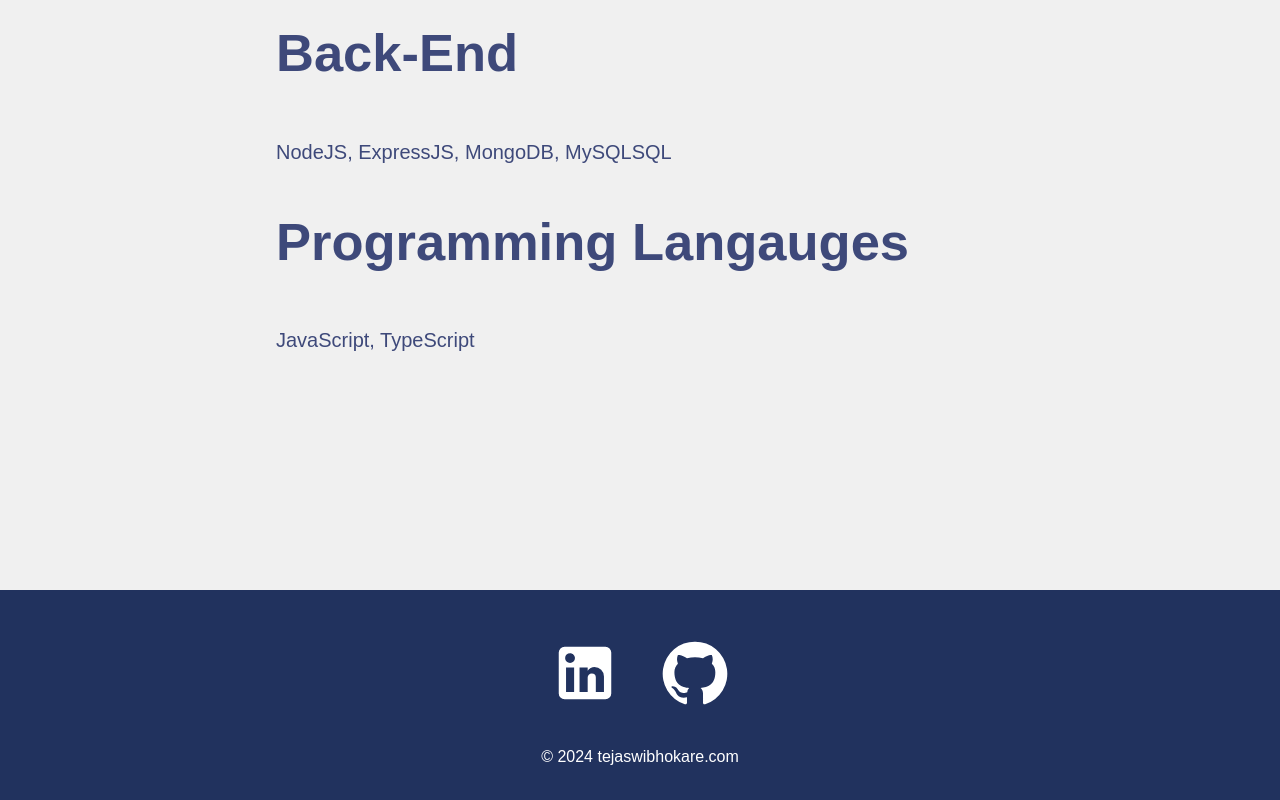
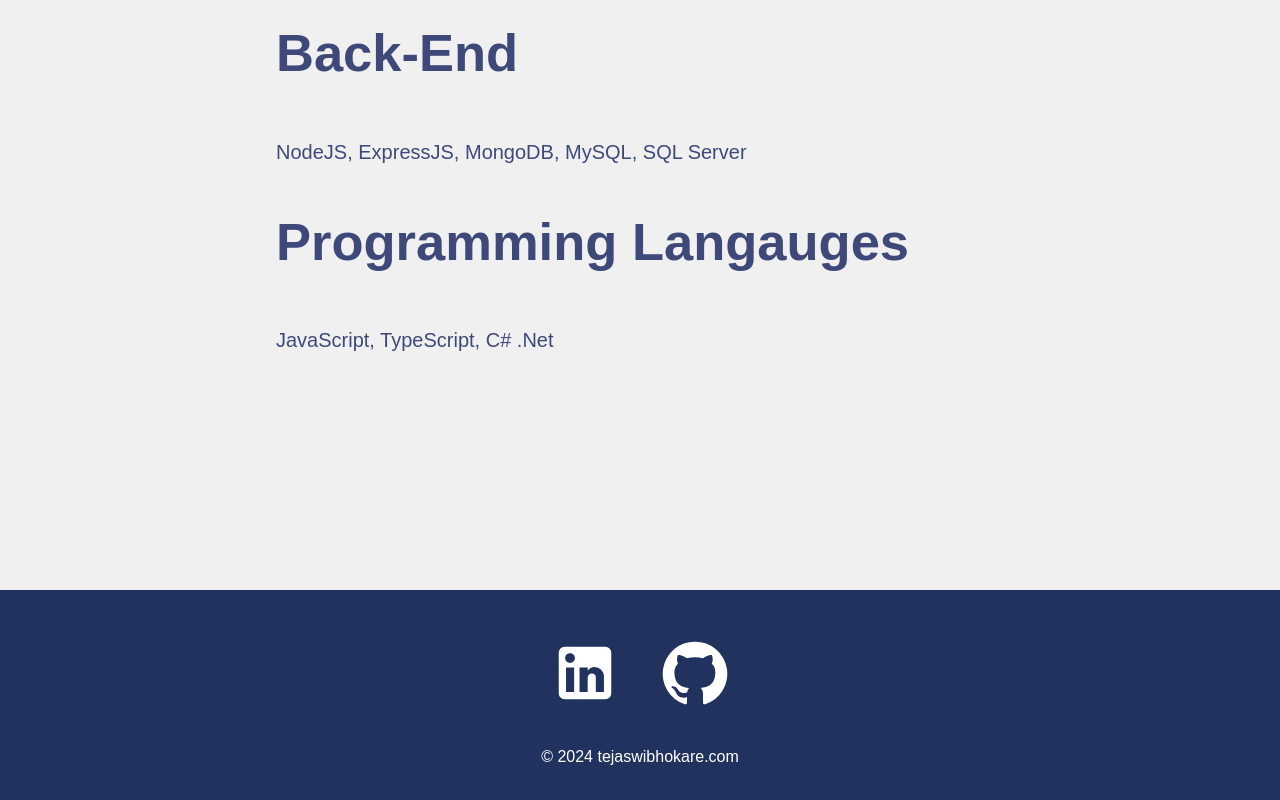
Before and after one commit to tejubhokare/portfolio, a React (Create React App) app: page / in a window 1280 px wide. Shown: the part 1218-2018 px from the top of the page. Built offline with nearby package versions, Linux system fonts and the light colour scheme.

Commit message:
Update Home.js

```diff
--- a/src/pages/Home.js
+++ b/src/pages/Home.js
@@ -41,11 +41,11 @@ function Home() {
           </li>
           <li className="item">
             <h2>Back-End</h2>
-            <span>NodeJS, ExpressJS, MongoDB, MySQLSQL </span>
+            <span>NodeJS, ExpressJS, MongoDB, MySQL, SQL Server </span>
           </li>
           <li className="item">
             <h2>Programming Langauges</h2>
-            <span> JavaScript, TypeScript </span>
+            <span> JavaScript, TypeScript, C# .Net </span>
           </li>
 
         </ol>
```
